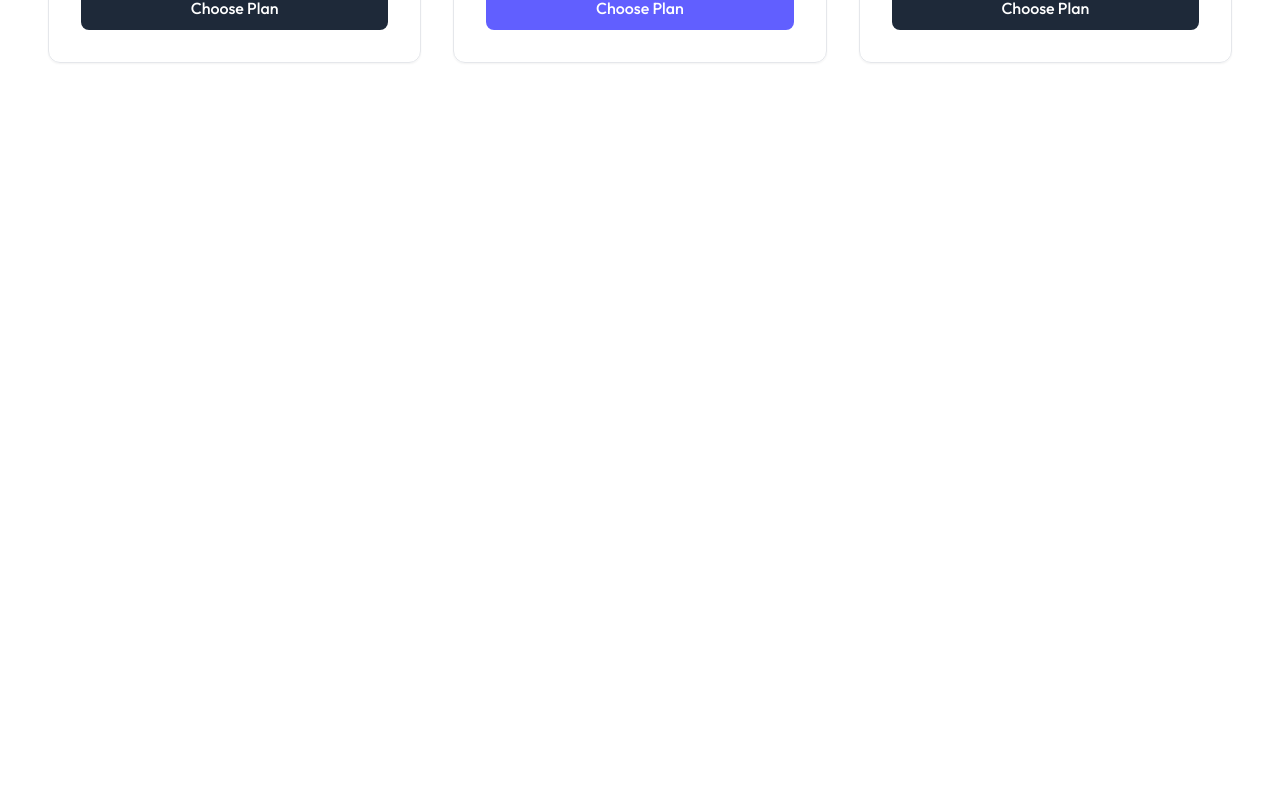
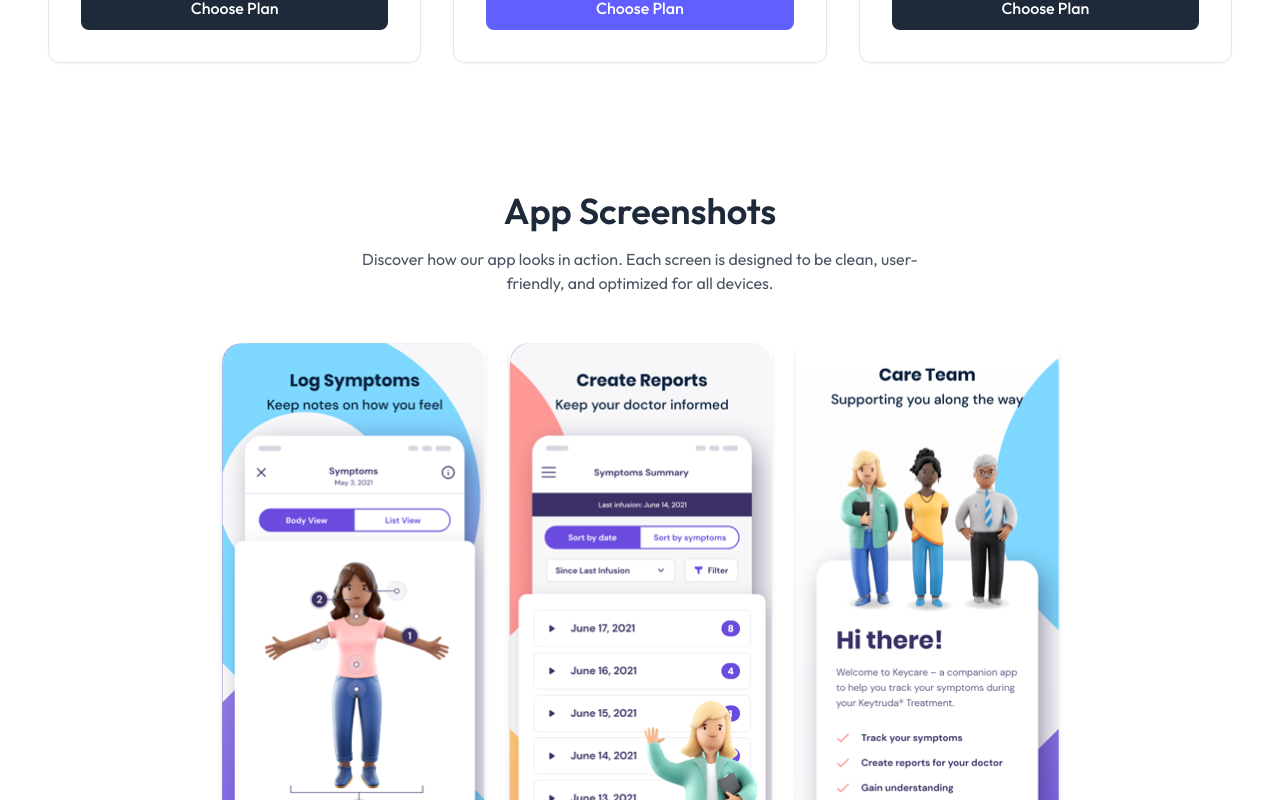
Before and after one commit to Dev-Rohan1/Appline-Tailwind-App-Landing-Template, a React (Vite) app: page / in a window 1280 px wide. Shown: the part 4000-4800 px from the top of the page. Before the commit the page ends 4127 px from the top, so only its background shows below. Built offline with nearby package versions, Linux system fonts and the light colour scheme.

Commit message:
feat: add responsive App Screenshot section with styled image grid

```diff
--- /dev/null
+++ b/src/components/AppScreenshot.jsx
@@ -0,0 +1,40 @@
+import React from "react";
+import { assets } from "../assets/assets";
+
+const AppScreenshot = () => {
+  return (
+    <section id="how-it-works" className="py-16 dark:bg-[#181c31] bg-white">
+      <div className="container mx-auto px-6 lg:px-12">
+        <div className="text-center max-w-xl mx-auto mb-12">
+          <h2 className="text-3xl md:text-4xl font-semibold text-gray-800 dark:text-white mb-4">
+            App Screenshots
+          </h2>
+          <p className="text-gray-600 dark:text-gray-300">
+            Discover how our app looks in action. Each screen is designed to be
+            clean, user-friendly, and optimized for all devices.
+          </p>
+        </div>
+
+        <div className="flex flex-col md:flex-row flex-wrap items-center justify-center gap-6">
+          <img
+            src={assets.screen_1}
+            alt="App screen 1"
+            className="rounded-xl shadow-md hover:scale-105 transition-transform duration-300"
+          />
+          <img
+            src={assets.screen_2}
+            alt="App screen 2"
+            className="rounded-xl shadow-md hover:scale-105 transition-transform duration-300"
+          />
+          <img
+            src={assets.screen_3}
+            alt="App screen 3"
+            className="rounded-xl shadow-md hover:scale-105 transition-transform duration-300"
+          />
+        </div>
+      </div>
+    </section>
+  );
+};
+
+export default AppScreenshot;
--- a/src/pages/HomePage.jsx
+++ b/src/pages/HomePage.jsx
@@ -1,4 +1,5 @@
 import About from "../components/About";
+import AppScreenshot from "../components/AppScreenshot";
 import Fearures from "../components/Fearures";
 import Hero from "../components/Hero";
 import HowItWork from "../components/HowItWork";
@@ -12,6 +13,7 @@ const HomePage = ({ setShowVideo }) => {
       <About />
       <HowItWork />
       <Price />
+      <AppScreenshot />
     </>
   );
 };
```
